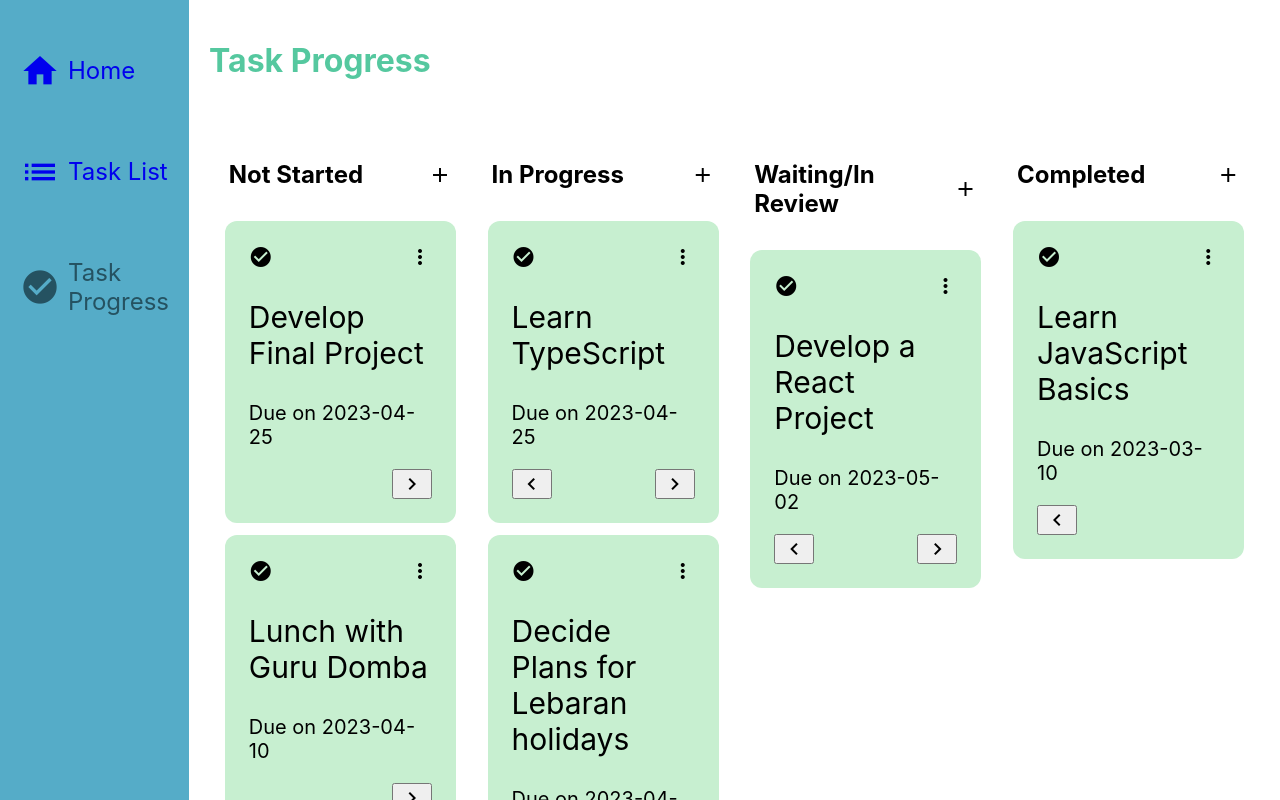
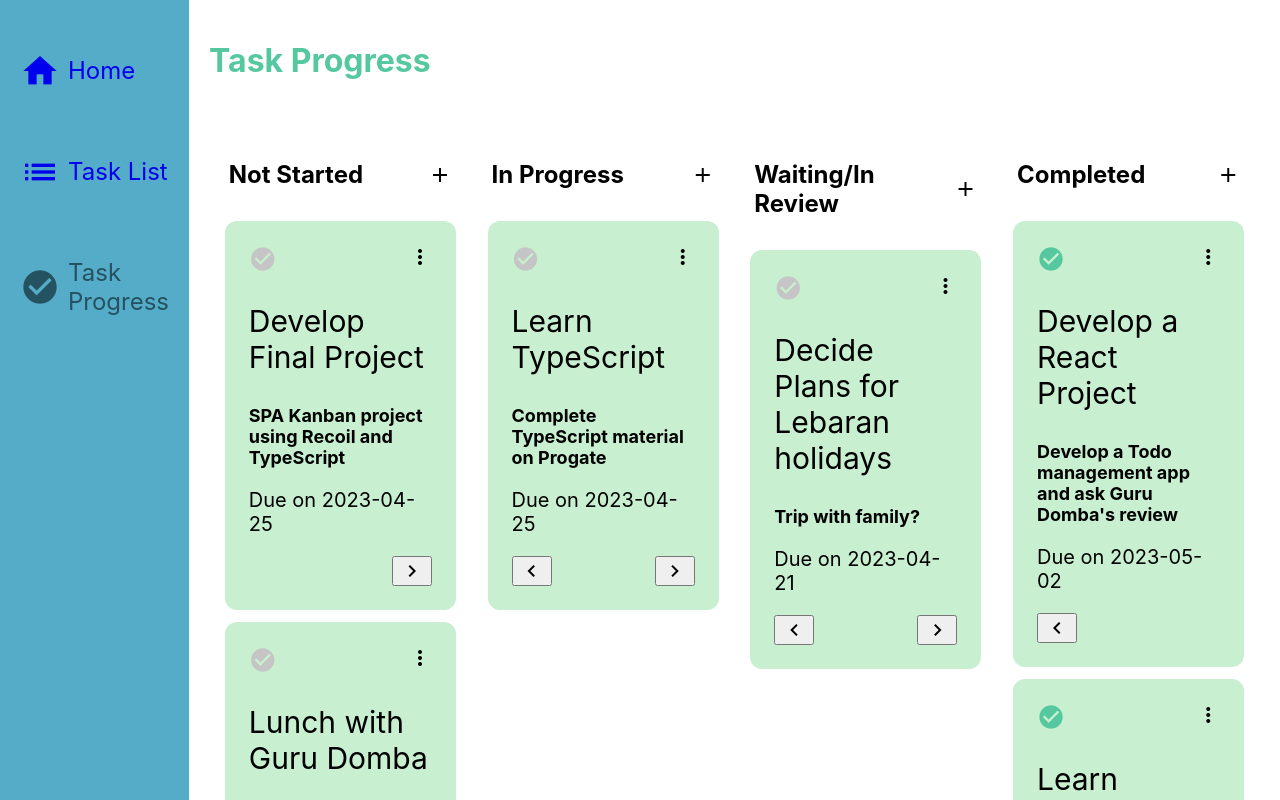
Before and after one commit to MRickyAlendra/KanbanApp, a React (Vite) app: page /task-progress in a window 1280 px wide. Shown: the top 800 px of the page. Built offline with nearby package versions, Linux system fonts and the light colour scheme; the HTML template or start-up script is replaced by a standard one.

Commit message:
Develop complete feature

```diff
--- a/src/features/tasks/TaskAtoms.ts
+++ b/src/features/tasks/TaskAtoms.ts
@@ -31,14 +31,14 @@ export const tasksState = atom<Task[]> ({
         title: 'Decide Plans for Lebaran holidays',
         detail: 'Trip with family?',
         dueDate: '2023-04-21',
-        progressOrder: 2,
+        progressOrder: 3,
     },
     {
         id: 5,
         title: 'Develop a React Project',
         detail: "Develop a Todo management app and ask Guru Domba's review",
         dueDate: '2023-05-02',
-        progressOrder: 3,
+        progressOrder: 4,
     },
     {
         id: 6,
--- a/src/features/tasks/components/TaskList/TaskListItem.tsx
+++ b/src/features/tasks/components/TaskList/TaskListItem.tsx
@@ -1,10 +1,28 @@
 // import React from 'react'
 import { TASK_PROGRESS_ID, TASK_PROGRESS_STATUS } from '../../../../constants/app'
 import type { Task, CSSProperties } from '../../../../types'
-
+import { useRecoilState } from 'recoil'
+import{ tasksState } from '../../TaskAtoms'
 interface TaskListItemProps {
   task: Task
 }
+
+const getIconStyle = (progressOrder: number):
+React.CSSProperties => {
+  const color: '#55C89F' | '#C5C5C5' =
+    progressOrder === TASK_PROGRESS_ID.COMPLETED ? '#55C89F' : '#C5C5C5'
+
+  const cursor: 'default' | 'pointer' =
+    progressOrder === TASK_PROGRESS_ID.COMPLETED ? 'default' : 'pointer'
+
+  return {
+    color,
+    cursor,
+    fontSize: '28px',
+    marginRight: '6px',
+  }
+}
+
 const getProgressCategory = (progressOrder: number): string => {
   switch (progressOrder) {
     case TASK_PROGRESS_ID.NOT_STARTED:
@@ -21,10 +39,27 @@ const getProgressCategory = (progressOrder: number): string => {
   }
 }
 const TaskListItem = ({ task }: TaskListItemProps): JSX.Element => {
+  const [tasks, setTasks] = useRecoilState<Task[]>(tasksState)
+
+  const completeTask = (taskId: number): void => {
+    const updatedTasks: Task[]= tasks.map((task) =>
+      task.id === taskId
+      ? {...task, progressOrder: TASK_PROGRESS_ID.COMPLETED}
+      : task,
+    )
+    setTasks(updatedTasks)
+  }
   return (
     <div style={styles.tableBody}>
       <div style={styles.tableBodyTaskTitle}>
-        <span className="material-icons">check_circle</span>
+        <span
+          className="material-icons"
+          style={getIconStyle(task.progressOrder)}
+          onClick={(): void => {
+            completeTask(task.id)
+          }}
+            >
+            check_circle</span>
         {task.title}
       </div>
       <div style={styles.tableBodyDetail}>{task.detail}</div>
@@ -38,6 +73,8 @@ const TaskListItem = ({ task }: TaskListItemProps): JSX.Element => {
     </div>
   )
 }
+
+
 
 const styles: CSSProperties = {
   tableBody: {
--- a/src/features/tasks/components/TaskProgress/TaskCard.tsx
+++ b/src/features/tasks/components/TaskProgress/TaskCard.tsx
@@ -1,11 +1,26 @@
 import React from 'react'
 import type { Task, CSSProperties } from '../../../../types'
 import { TASK_PROGRESS_ID } from '../../../../constants/app'
+import { useRecoilState } from 'recoil'
+import{ tasksState } from '../../TaskAtoms'
 
 interface TaskCardProps {
     task: Task
 }
+const getIconStyle = (progressOrder: number):
+    React.CSSProperties => {
+        const color: '#55C89F' | '#C5C5C5' =
+            progressOrder === TASK_PROGRESS_ID.COMPLETED ? '#55C89F' : '#C5C5C5'
 
+        const cursor: 'default' | 'pointer' =
+            progressOrder === TASK_PROGRESS_ID.COMPLETED ? 'default' : 'pointer'
+
+        return {
+            color,
+            cursor,
+            fontSize: '28px',
+        }
+    }
 const getArrowPositionStyle = (progressOrder: number):React.CSSProperties => {
     const justifyContentValue: 'flex-end' | 'space-between' = progressOrder === TASK_PROGRESS_ID.NOT_STARTED
         ? 'flex-end'
@@ -16,10 +31,25 @@ const getArrowPositionStyle = (progressOrder: number):React.CSSProperties => {
     }
 }
 const TaskCard = ({ task }: TaskCardProps): JSX.Element => {
+    const [tasks, setTasks] = useRecoilState<Task[]>(tasksState)
+
+    const completedTask = (taskId: number): void => {
+        const updatedTasks: Task[] = tasks.map((task) =>
+        task.id === taskId
+            ? { ...task, progressOrder: TASK_PROGRESS_ID.COMPLETED}
+            : task,
+        )
+        setTasks(updatedTasks)
+    }
     return(
         <div style={styles.taskCard}>
             <div style={styles.taskIcons}>
-                <div className="material-icons">
+                <div
+                    className="material-icons"
+                    style={getIconStyle(task.progressOrder)}
+                    onClick={(): void => {
+                        completedTask(task.id)
+                    }}>
                     check_circle
                 </div>
                 <div className="material-icons" style={styles.menuIcon}>
@@ -28,6 +58,7 @@ const TaskCard = ({ task }: TaskCardProps): JSX.Element => {
             </div>
             <p style={styles.taskTitle}>{task.title}</p>
             <div>
+                <h1 style={styles.detail}>{task.detail}</h1>
                 <p>Due on {task.dueDate}</p>
             </div>
             <div style={getArrowPositionStyle(task.progressOrder)}>
@@ -52,6 +83,9 @@ const styles: CSSProperties = {
         overflowWrap: 'anywhere',
         position: 'relative',
     },
+    detail:{
+        fontSize: '18px',
+    },
     taskIcons: {
         display: 'flex',
         justifyContent: 'space-between',
```
